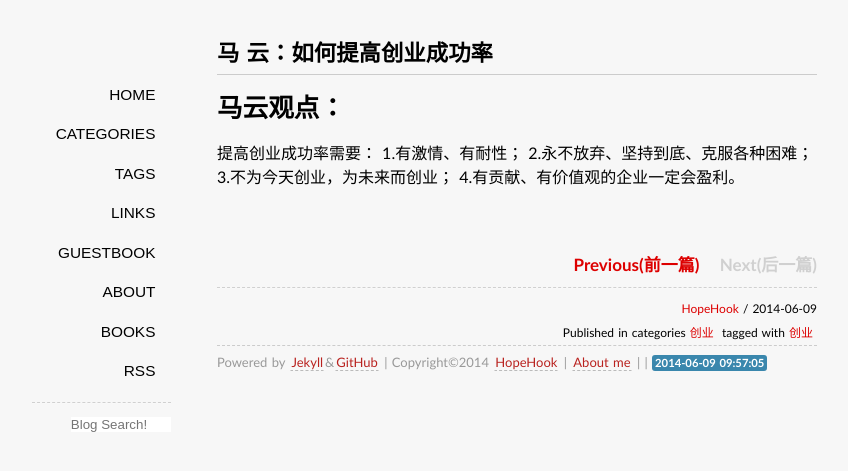
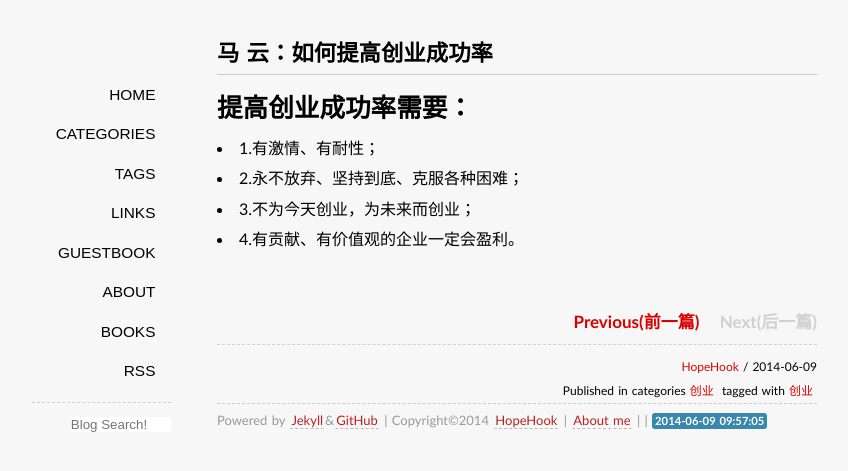
Before and after one commit to hopehook/HopeHook.com, a Jekyll site: the page built from _posts/2014-06-09-mayun.md, in a window 1280 px wide. Shown: the top 471 px of the page, without its empty margins (123-971 px from the left). Built offline with Jekyll 4.4.1, drawn with Linux system fonts in a browser that asks for light colours; some web fonts are replaced; Markdown is read by kramdown in place of the engine named in the settings; comment, search, counter and statistics services are not loaded.

Commit message:
Update 2014-06-09-mayun.md

```diff
--- a/_posts/2014-06-09-mayun.md
+++ b/_posts/2014-06-09-mayun.md
@@ -7,10 +7,8 @@ categories: 创业
 tags: 创业
 ---
 
-# 马云观点：
-
-提高创业成功率需要：
-1.有激情、有耐性；
-2.永不放弃、坚持到底、克服各种困难；
-3.不为今天创业，为未来而创业；
-4.有贡献、有价值观的企业一定会盈利。
+# 提高创业成功率需要：
+* 1.有激情、有耐性；
+* 2.永不放弃、坚持到底、克服各种困难；
+* 3.不为今天创业，为未来而创业；
+* 4.有贡献、有价值观的企业一定会盈利。
```
